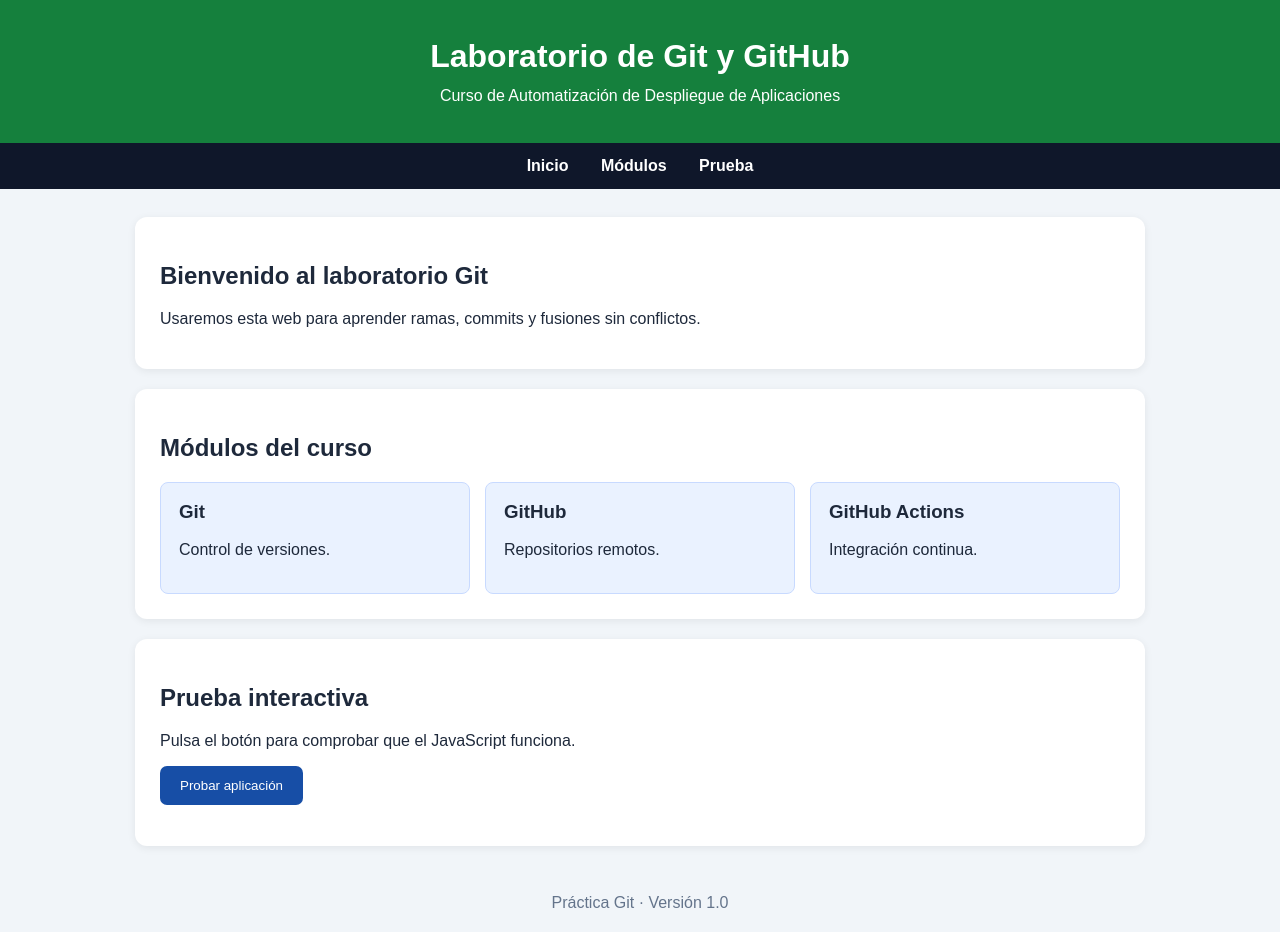
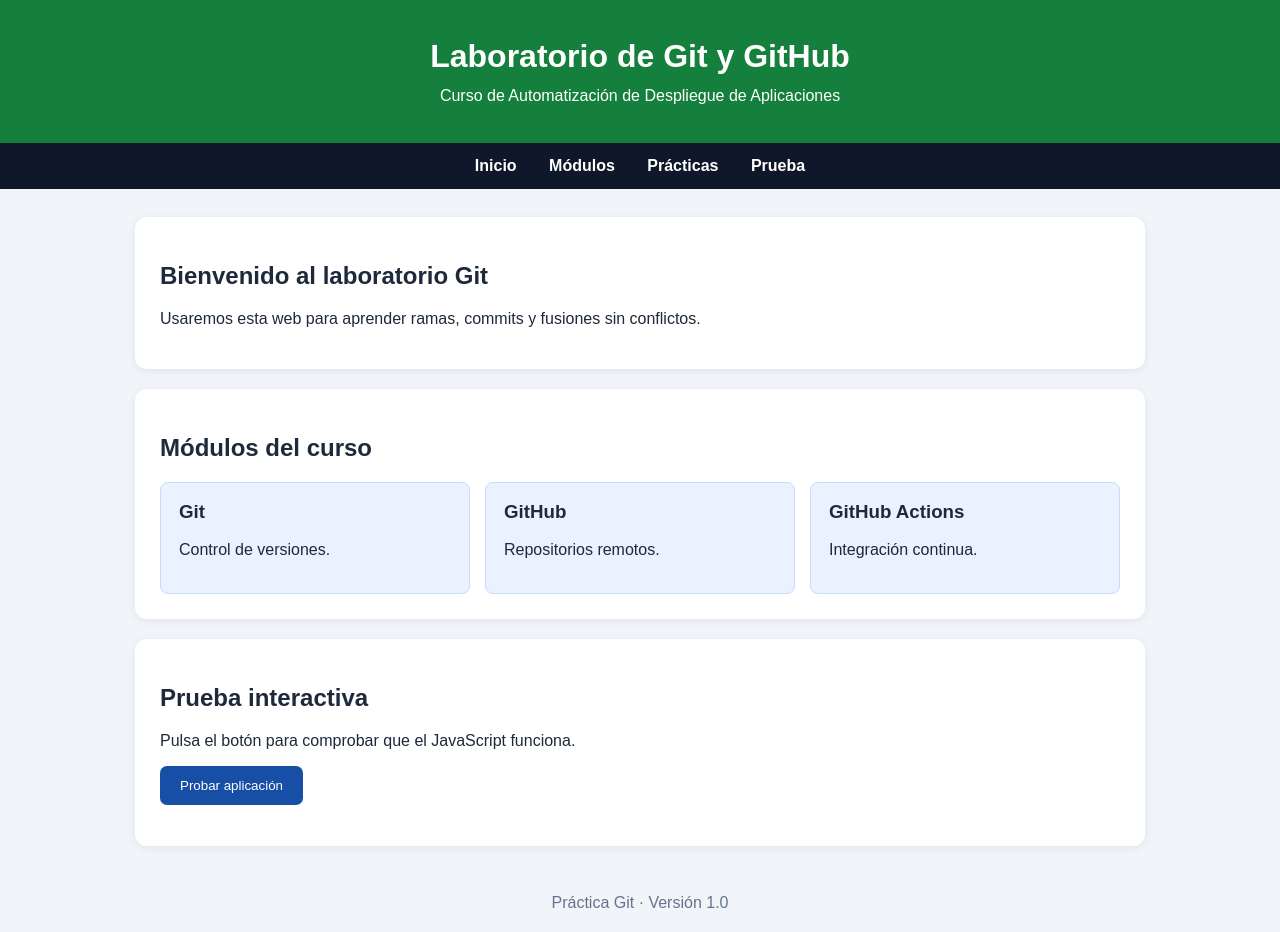
Before and after one commit to jgr123321/aula-web-ci, a plain HTML site: page index_git_practica.html in a window 1280 px wide. Drawn offline with Linux system fonts and the light colour scheme.

Commit message:
Ejercicio 3: Añadir enlace a navegación

```diff
--- a/index_git_practica.html
+++ b/index_git_practica.html
@@ -36,6 +36,7 @@
   <nav>
     <a href="#inicio">Inicio</a>
     <a href="#modulos">Módulos</a>
+    <a href="#practicas">Prácticas</a>
     <a href="#prueba">Prueba</a>
   </nav>
 
```
